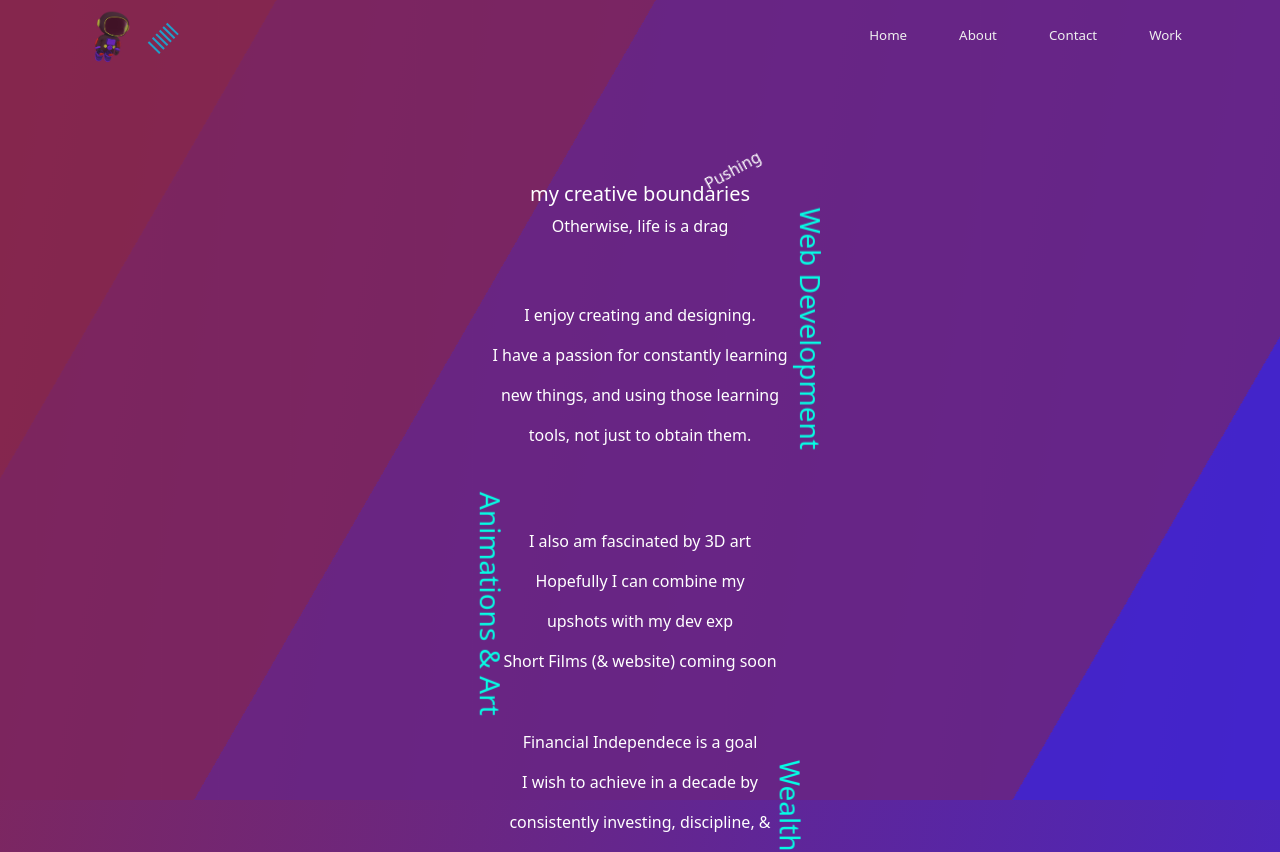
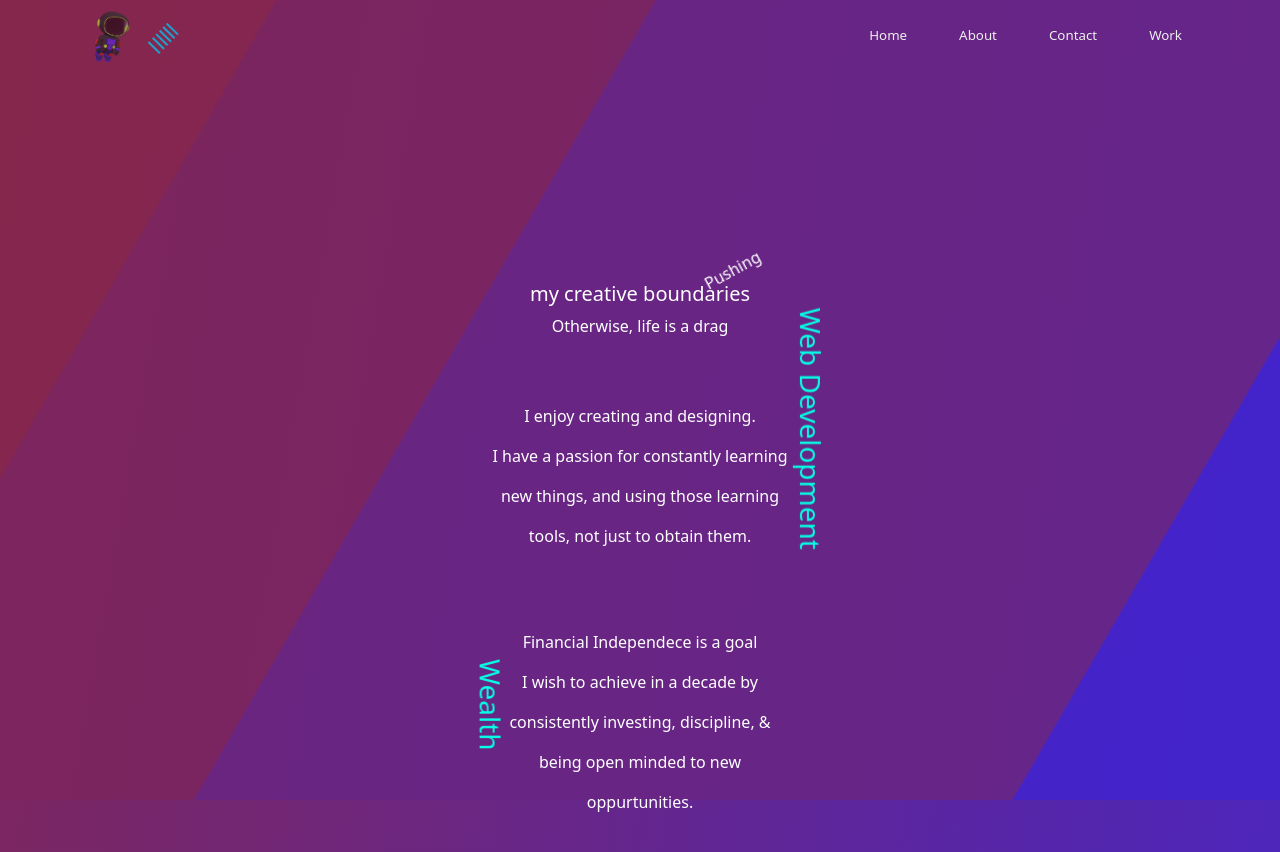
Before and after one commit to 4lexjandro/portfolio, a React (Create React App) app: page /about in a window 1280 px wide. Shown: the top 852 px of the page. Built offline with nearby package versions, Linux system fonts and the light colour scheme.

Commit message:
about page had too much words, attempted to concise it

```diff
--- a/src/Routes/About.jsx
+++ b/src/Routes/About.jsx
@@ -56,29 +56,22 @@ transition={{ duration: 2, repeat: Infinity }} >Pushing</motion.div>
 
             <h3 className="h3">
             <motion.div animate={{ scale: [2, 2, 1] }} >
-          <motion.div animate={{ x: -150, y:100, rotate:90 }} >Animations & Art</motion.div>
+          <motion.div animate={{ x: -150, y:100, rotate:90 }} >Wealth</motion.div>
           </motion.div>
           </h3>
 
-              <p>I also am fascinated by 3D art</p>
-              <p>Hopefully I can combine my</p>
-              <p>upshots with my dev exp</p>
-              <p>Short Films (& website) coming soon</p>
-
-            <h3 className="h3">
-            <motion.div animate={{ scale: [2, 2, 1] }} >
-          <motion.div animate={{ x: 150, y: 100, rotate:90 }} >Wealth</motion.div>
-          </motion.div>
-          </h3>
             <p>Financial Independece is a goal</p>
             <p>I wish to achieve in a decade by</p>
             <p>consistently investing, discipline, &</p>
             <p>being open minded to new</p>
             <p>oppurtunities.</p>
+
+
+
            </section>
 
            <br/><br/><br/><br/><br/><br/><br/><br/><br/><br/><br/><br/><br/><br/><br/><br/><br/><br/><br/><br/><br/>
-           <br/><br/><br/><br/><br/><br/><br/><br/><br/><br/><br/><br/><br/><br/><br/><br/><br/><br/><br/><br/>
+           <br/><br/><br/><br/><br/><br/><br/><br/><br/><br/><br/><br/><br/><br/><br/>
     <h1 className="boxes">SKILLSET</h1>
   <div className="boxes">
   <div className="box"><FaReact className="animate-bounce h-7 w-7"/></div>
```
